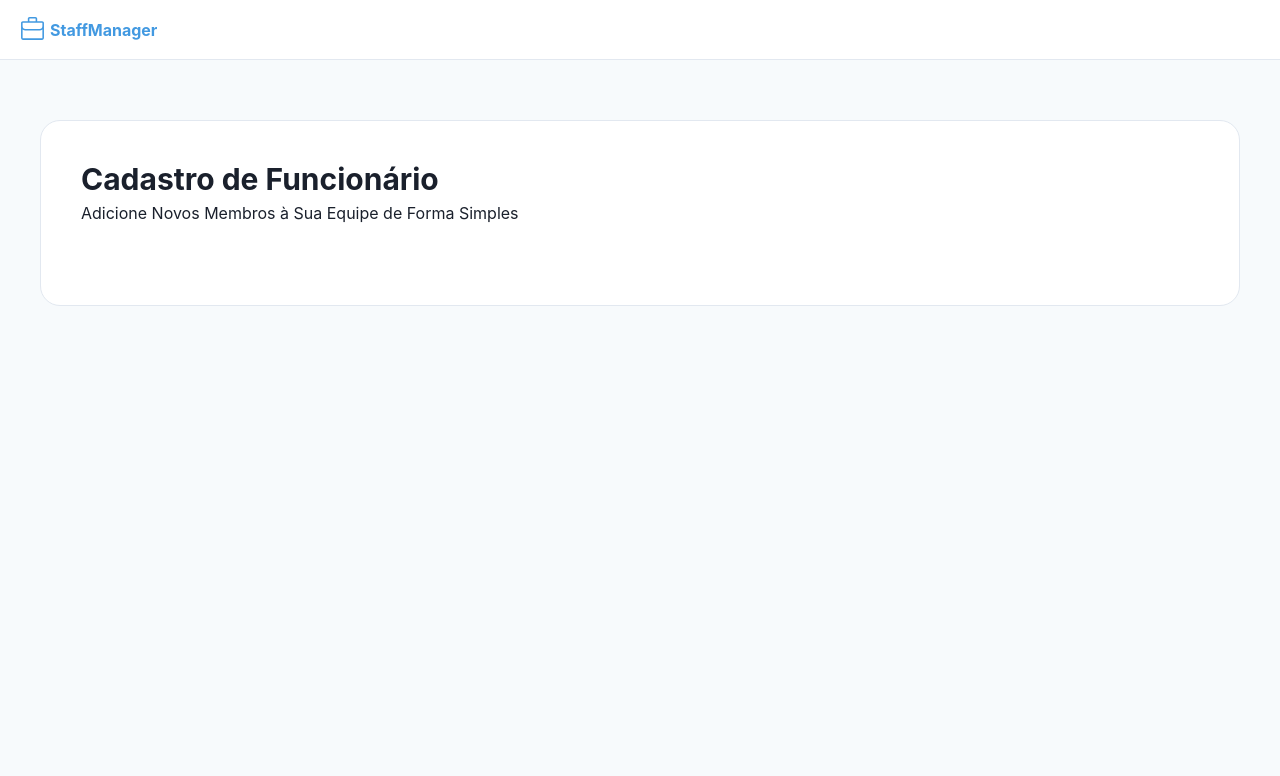
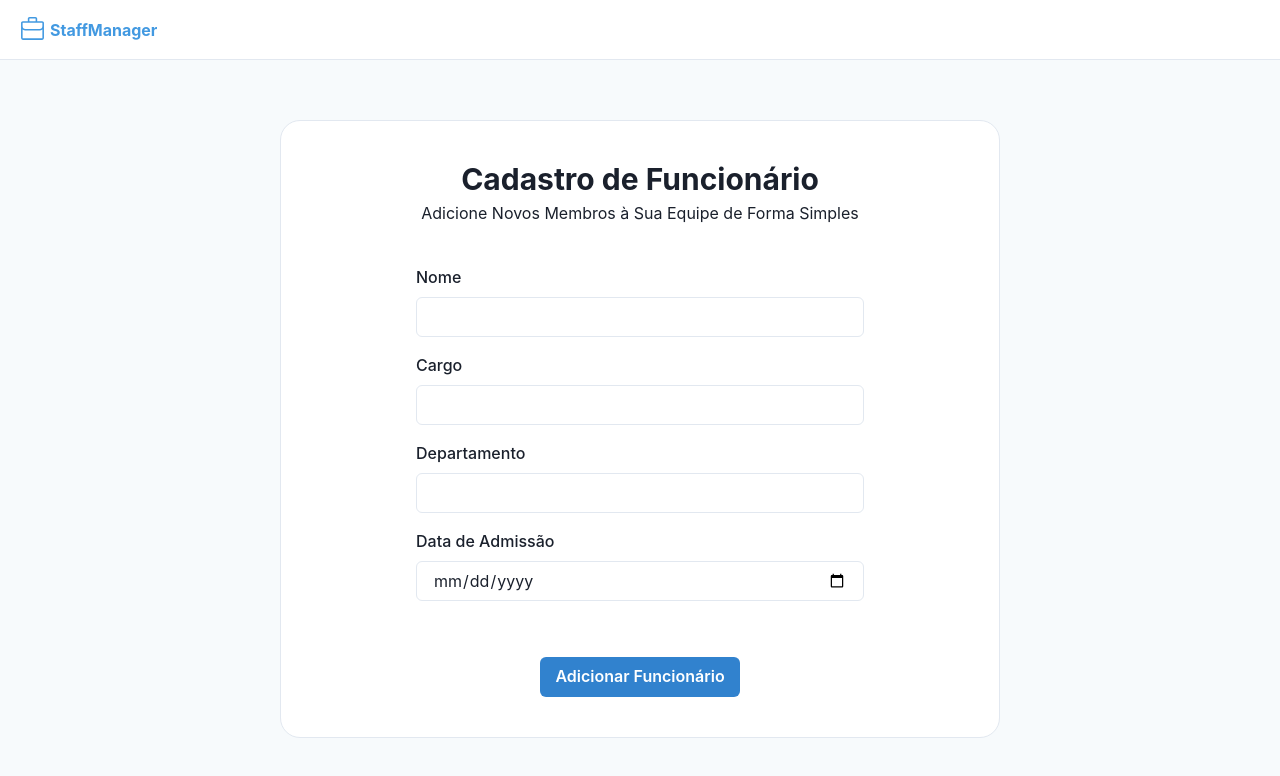
Before and after one commit to Oliveira-86/rbr_digital_test, a Next.js app in the folder frontend/: page /cadastro in a window 1280 px wide. Shown: the top 776 px of the page. Built offline with nearby package versions, Linux system fonts and the light colour scheme.

Commit message:
create a form to register the employee, and passing props to centered a heading in card component

```diff
--- a/frontend/package.json
+++ b/frontend/package.json
@@ -13,14 +13,17 @@
     "@chakra-ui/react": "^2.8.2",
     "@emotion/react": "^11.11.4",
     "@emotion/styled": "^11.11.5",
+    "@hookform/resolvers": "^3.4.0",
     "@reduxjs/toolkit": "^2.2.5",
     "axios": "^1.6.8",
     "framer-motion": "^11.2.4",
     "next": "14.2.3",
     "react": "^18",
     "react-dom": "^18",
+    "react-hook-form": "^7.51.4",
     "react-icons": "^5.2.1",
-    "react-redux": "^9.1.2"
+    "react-redux": "^9.1.2",
+    "zod": "^3.23.8"
   },
   "devDependencies": {
     "@types/node": "^20",
--- a/frontend/src/app/cadastro/page.tsx
+++ b/frontend/src/app/cadastro/page.tsx
@@ -1,15 +1,123 @@
 'use client';
 
-import React from 'react';
+import React, { useState } from 'react';
 import Card from '@/components/Card';
+import {
+  Box,
+  Button,
+  FormControl,
+  FormErrorMessage,
+  FormLabel,
+  Input,
+  Spinner,
+  VStack,
+  useToast,
+} from '@chakra-ui/react';
 
-export default function Cadastro() {
+import { useForm } from 'react-hook-form';
+import { zodResolver } from '@hookform/resolvers/zod';
+import { z } from 'zod';
+import api from '@/services/api';
+import { ApiResponse } from '@/types';
+import { useRouter } from 'next/navigation';
+
+const employeeSchema = z.object({
+  name: z.string().min(1, 'Nome é obrigatório'),
+  position: z.string().min(1, 'Cargo é obrigatório'),
+  department: z.string().min(1, 'Departamento é obrigatório'),
+  hireDate: z
+    .string()
+    .min(1, 'Data de admissão é obrigatória')
+    .regex(
+      /^\d{4}-\d{2}-\d{2}$/,
+      'Data de admissão deve estar no formato AAAA-MM-DD'
+    ),
+});
+
+type EmployeeFormData = z.infer<typeof employeeSchema>;
+
+export default function Register() {
+  const [loading, setLoading] = useState(false);
+  const {
+    register,
+    handleSubmit,
+    formState: { errors },
+  } = useForm<EmployeeFormData>({
+    resolver: zodResolver(employeeSchema),
+  });
+
+  const router = useRouter();
+
+  const toast = useToast();
+
+  const onSubmit = async (empData: EmployeeFormData) => {
+    setLoading(true);
+    try {
+      const { data } = await api.post<ApiResponse<EmployeeFormData>>(
+        `/employees`,
+        empData
+      );
+
+      console.log('data: ', data);
+
+      setLoading(false);
+      router.push('/dashboard');
+      toast({
+        title: data.message,
+        status: data.success ? 'success' : 'error',
+        duration: 6000,
+        isClosable: true,
+        position: 'top-right',
+      });
+    } catch (error) {
+      setLoading(false);
+    }
+  };
+
   return (
-    <Card
-      title="Cadastro de Funcionário"
-      subtitle="Adicione Novos Membros à Sua Equipe de Forma Simples"
-    >
-      <></>
-    </Card>
+    <Box bg="gray.50" px={[0, 0, 20, 30, 60, 400]}>
+      <Card
+        title="Cadastro de Funcionário"
+        subtitle="Adicione Novos Membros à Sua Equipe de Forma Simples"
+        centered={true}
+      >
+        <VStack
+          as="form"
+          onSubmit={handleSubmit(onSubmit)}
+          spacing={4}
+          w="full"
+          maxW="md"
+          mx="auto"
+        >
+          <FormControl isInvalid={!!errors.name}>
+            <FormLabel htmlFor="name">Nome</FormLabel>
+            <Input id="name" {...register('name')} />
+            <FormErrorMessage>{errors.name?.message}</FormErrorMessage>
+          </FormControl>
+
+          <FormControl isInvalid={!!errors.position}>
+            <FormLabel htmlFor="position">Cargo</FormLabel>
+            <Input id="position" {...register('position')} />
+            <FormErrorMessage>{errors.position?.message}</FormErrorMessage>
+          </FormControl>
+
+          <FormControl isInvalid={!!errors.department}>
+            <FormLabel htmlFor="department">Departamento</FormLabel>
+            <Input id="department" {...register('department')} />
+            <FormErrorMessage>{errors.department?.message}</FormErrorMessage>
+          </FormControl>
+
+          <FormControl isInvalid={!!errors.hireDate}>
+            <FormLabel htmlFor="hireDate">Data de Admissão</FormLabel>
+            <Input id="hireDate" type="date" {...register('hireDate')} />
+            <FormErrorMessage>{errors.hireDate?.message}</FormErrorMessage>
+          </FormControl>
+
+          <Button w={200} type="submit" colorScheme="blue" mt={10}>
+            {loading ? <Spinner color="white" /> : 'Adicionar Funcionário'}
+          </Button>
+        </VStack>
+      </Card>
+    </Box>
   );
 }
--- a/frontend/src/components/Card.tsx
+++ b/frontend/src/components/Card.tsx
@@ -7,11 +7,13 @@ export default function Card({
   title,
   subtitle,
   isLoading,
+  centered,
 }: {
   children: React.ReactNode;
   title: string;
   subtitle: string;
   isLoading?: boolean;
+  centered?: boolean;
 }) {
   return (
     <Box
@@ -29,7 +31,11 @@ export default function Card({
         borderWidth={1}
         borderColor="gray.200"
       >
-        <TitleAndSubTitle title={title} subtitle={subtitle} />
+        <TitleAndSubTitle
+          title={title}
+          subtitle={subtitle}
+          centered={centered}
+        />
         {children}
       </Box>
       {isLoading && (
--- a/frontend/src/components/TitleAndSubTitle.tsx
+++ b/frontend/src/components/TitleAndSubTitle.tsx
@@ -4,16 +4,25 @@ import React from 'react';
 export default function TitleAndSubTitle({
   title,
   subtitle,
+  centered,
 }: {
   title: string;
   subtitle: string;
+  centered?: boolean;
 }): JSX.Element {
   return (
     <>
-      <Heading as="h1" size="lg" mb={1}>
+      <Heading
+        as="h1"
+        size="lg"
+        mb={1}
+        textAlign={centered ? 'center' : 'start'}
+      >
         {title}
       </Heading>
-      <Text mb={10}>{subtitle}</Text>
+      <Text mb={10} textAlign={centered ? 'center' : 'start'}>
+        {subtitle}
+      </Text>
     </>
   );
 }
```
Also changed, not shown: 1 other file (tests, documents, lock files or other folders).
